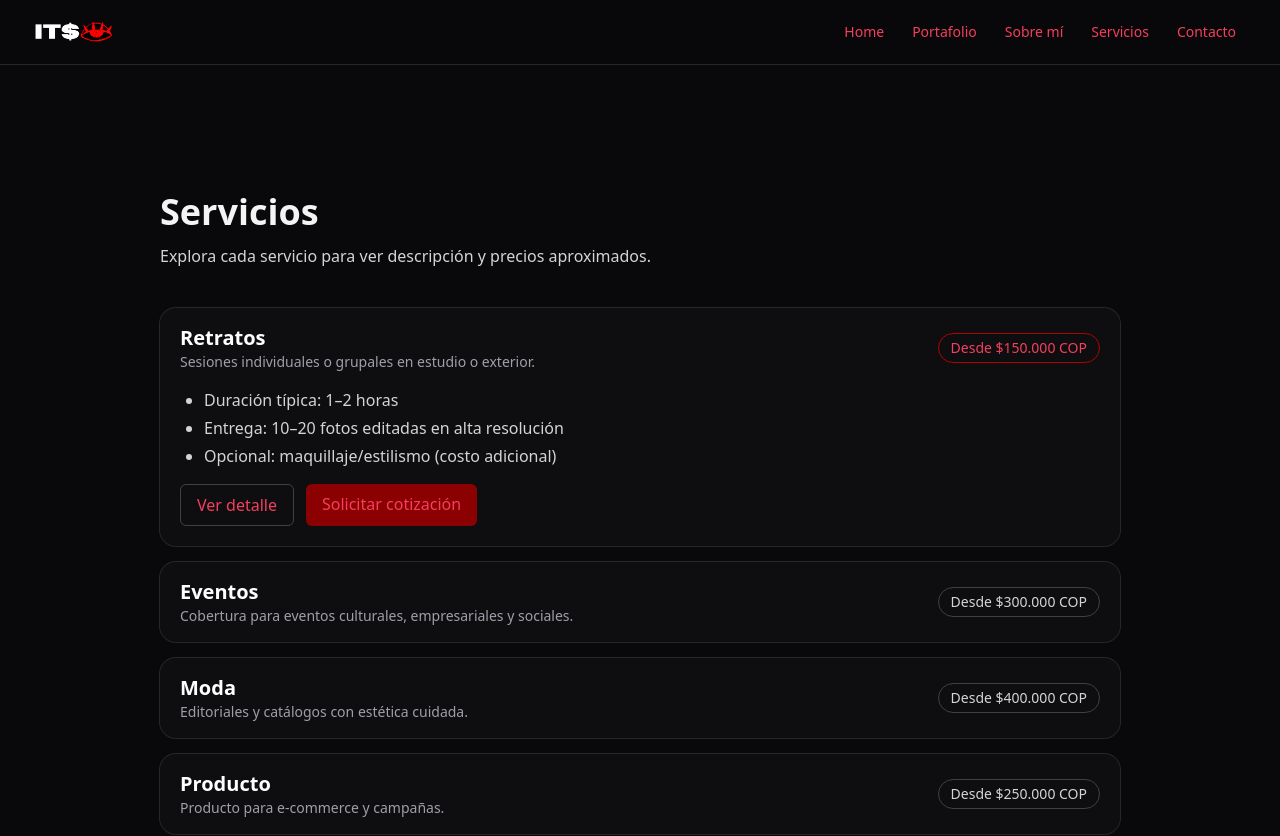
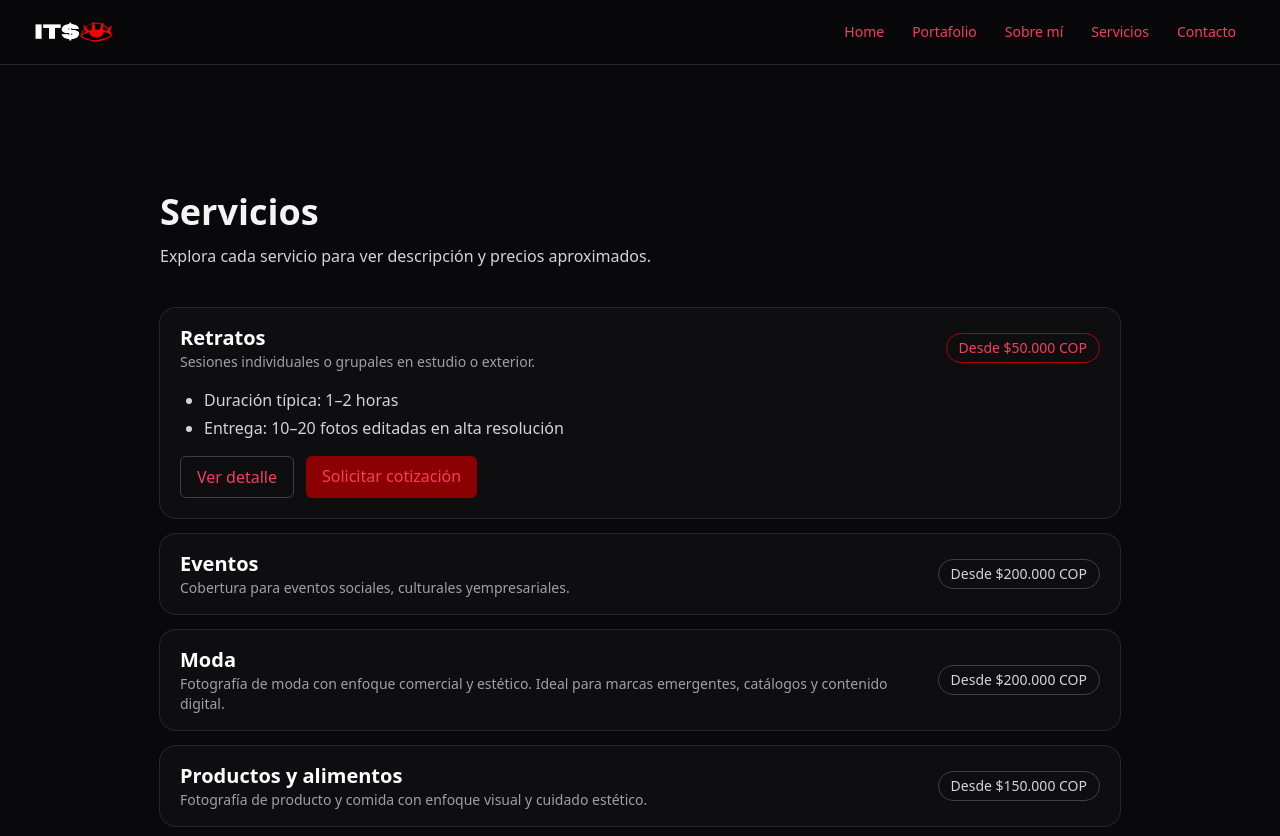
Before and after one commit to Santi-55/itsbysoul, a React (Vite) app: page /services in a window 1280 px wide. Shown: the top 836 px of the page. Built offline with nearby package versions, Linux system fonts and the light colour scheme.

Commit message:
style: cambio de descripcion de servicios

```diff
--- a/src/components/Navbar.tsx
+++ b/src/components/Navbar.tsx
@@ -33,7 +33,22 @@ export default function Navbar() {
     >
       <div className="max-w-7xl mx-auto px-4 sm:px-6 lg:px-8 h-16 flex items-center justify-between">
         <Link to="/" className="flex items-center gap-2" data-magnetic>
-          <img src="/logonavbar.png" alt="itsbysoul" className="h-20 w-auto" />
+          <img
+            src="/logonavbar.png"
+            alt="itsbysoul"
+            className="h-20 w-auto"
+            loading="eager"
+            decoding="async"
+            onError={(e) => {
+              const img = e.currentTarget as HTMLImageElement
+              img.style.display = 'none'
+              const fallback = img.nextElementSibling as HTMLElement | null
+              if (fallback) fallback.style.display = 'inline-block'
+            }}
+          />
+          <span style={{ display: 'none' }} className="text-white font-bold tracking-widest text-lg">
+            ITSBY<span className="text-brand-500">SOUL</span>
+          </span>
         </Link>
         {/* Desktop nav */}
         <nav className="hidden md:flex items-center gap-1">
--- a/src/data/services.ts
+++ b/src/data/services.ts
@@ -11,18 +11,17 @@ export const services: Service[] = [
     key: 'retratos',
     title: 'Retratos',
     short: 'Sesiones individuales o grupales en estudio o exterior.',
-    priceRange: 'Desde $150.000 COP',
+    priceRange: 'Desde $50.000 COP',
     details: [
       'Duración típica: 1–2 horas',
       'Entrega: 10–20 fotos editadas en alta resolución',
-      'Opcional: maquillaje/estilismo (costo adicional)',
     ],
   },
   {
     key: 'eventos',
     title: 'Eventos',
-    short: 'Cobertura para eventos culturales, empresariales y sociales.',
-    priceRange: 'Desde $300.000 COP',
+    short: 'Cobertura para eventos sociales, culturales yempresariales.',
+    priceRange: 'Desde $200.000 COP',
     details: [
       'Cobertura por horas',
       'Galería online para descarga',
@@ -32,8 +31,8 @@ export const services: Service[] = [
   {
     key: 'moda',
     title: 'Moda',
-    short: 'Editoriales y catálogos con estética cuidada.',
-    priceRange: 'Desde $400.000 COP',
+    short: 'Fotografía de moda con enfoque comercial y estético. Ideal para marcas emergentes, catálogos y contenido digital.',
+    priceRange: 'Desde $200.000 COP',
     details: [
       'Preproducción: moodboard y scouting básico',
       'Dirección de arte y poses',
@@ -42,13 +41,13 @@ export const services: Service[] = [
   },
   {
     key: 'producto',
-    title: 'Producto',
-    short: 'Producto para e-commerce y campañas.',
-    priceRange: 'Desde $250.000 COP',
+    title: 'Productos y alimentos',
+    short: 'Fotografía de producto y comida con enfoque visual y cuidado estético.',
+    priceRange: 'Desde $150.000 COP',
     details: [
-      'Set de iluminación controlado',
-      'Fondo neutro o creativo',
-      'Optimización para web y redes',
+      'Control de luz y dirección creativa',
+      'Fondos y estilismo adaptados a la identidad de marca',
+      'Edición profesional lista para campañas y redes',
     ],
   },
   {
--- a/src/pages/Home.tsx
+++ b/src/pages/Home.tsx
@@ -23,7 +23,7 @@ export default function Home() {
             className="text-5xl sm:text-6xl font-extrabold tracking-tight"
           >
             Fotografía y contenido audiovisual
-            <span className="block text-brand-400">desde Pasto</span>
+            <span className="block text-brand-400">By SOULTRIP</span>
           </motion.h1>
           <motion.p
             initial={{ opacity: 0, y: 20 }}
@@ -31,7 +31,7 @@ export default function Home() {
             transition={{ duration: 0.8, delay: 0.15 }}
             className="mt-6 text-lg text-zinc-300 max-w-2xl"
           >
-            Soy Soul (itsbysoul_). Retratos, eventos, moda y producto con estética oscura y contraste profundo.
+            Transformamos ideas en experiencias visuales. A través de fotografía y producción audiovisual, creamos contenido que comunica con fuerza, emoción y coherencia estética. Cada proyecto nace desde una visión creativa que prioriza el detalle, la autenticidad y el impacto visual.
           </motion.p>
           <div className="mt-8 flex gap-3">
             <a href="/portfolio" className="px-5 py-3 rounded-md bg-brand-700 hover:bg-brand-600 text-white transition-transform will-change-transform hover:-translate-y-0.5">Ver portafolio</a>
```
